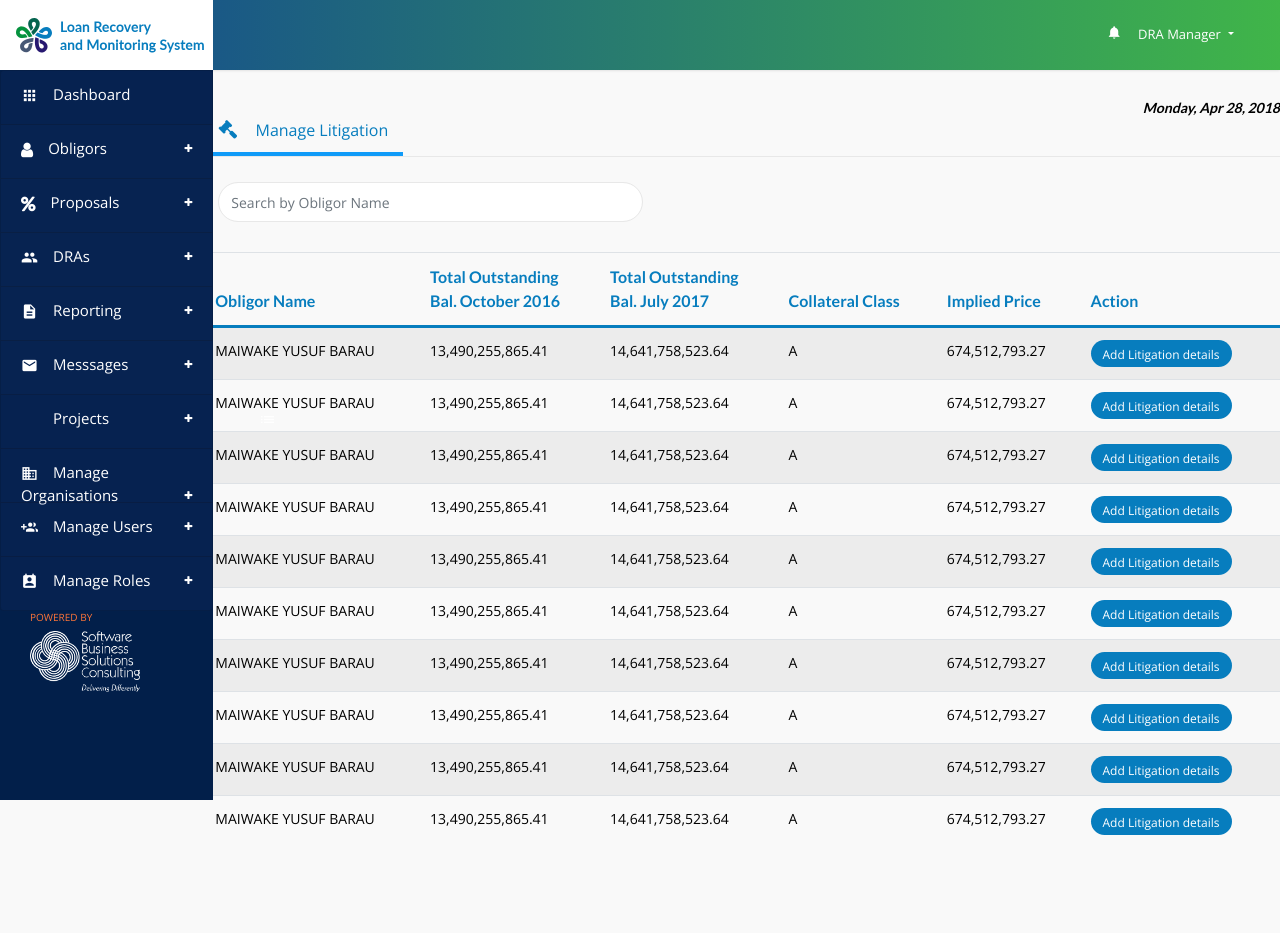
After one commit to 2kama/MyUI, a PHP site: page /legal_incoming.php in a window 1280 px wide. The commit adds this page. Run offline with PHP 8.4, Linux system fonts and the light colour scheme.

Commit message:
Kunle (Aug 15 - Wed)

```diff
--- /dev/null
+++ b/fcaal/legal_incoming.php
@@ -0,0 +1,173 @@
+<?php include("header.php"); ?>
+
+
+
+
+                <style>
+					body {
+						background: #f9f9f9;
+					}
+				</style>
+
+				<div class="container first">
+
+					<div class="row">
+
+						<div class="col-md-12 calendar">Monday, Apr 28, 2018</div>
+
+						<div class="col-md-12 pageHead">
+							<div class="topic">
+								<i class="fa fa-legal"></i> Manage Litigation
+							</div>
+						</div>
+
+					</div>
+
+
+
+					<div class="row">
+
+
+						<div class="col-md-12" style="padding-top: 25px;">
+
+							<div class="row">
+
+								<div class="col-md-5">
+                                    <input type="text" placeholder="Search by Obligor Name" class="form-control curve">
+                                </div>
+
+
+							</div>
+
+
+						</div>
+					</div>
+
+
+
+
+
+					<div class="row" style="padding-top: 30px;">
+
+						<div class="tableRow">
+
+
+							<table class="table table-striped">
+								<thead>
+									<tr>
+										<th>Obligor Name</th>
+										<th>Total Outstanding<br>  Bal. October 2016</th>
+										<th>Total Outstanding  <br>Bal. July 2017</th>
+                                        <th>Collateral Class</th>
+                                        <th>Implied Price</th>
+                                        <th>Action</th>
+									</tr>
+                                </thead>
+
+                                <tbody>
+                                    <tr>
+                                        <td>MAIWAKE YUSUF  BARAU</td>
+                                        <td> 13,490,255,865.41 </td>
+                                        <td> 14,641,758,523.64 </td>
+                                        <td>A</td>
+                                        <td> 674,512,793.27 </td>
+                                        <td><a href="manage_litigation"><button class="btn flowBtn2">Add Litigation details</button></a></td>
+                                    </tr>
+                                    <tr>
+                                        <td>MAIWAKE YUSUF  BARAU</td>
+                                        <td> 13,490,255,865.41 </td>
+                                        <td> 14,641,758,523.64 </td>
+                                        <td>A</td>
+                                        <td> 674,512,793.27 </td>
+                                        <td><button class="btn flowBtn2">Add Litigation details</button></td>
+                                    </tr>
+                                    <tr>
+                                        <td>MAIWAKE YUSUF  BARAU</td>
+                                        <td> 13,490,255,865.41 </td>
+                                        <td> 14,641,758,523.64 </td>
+                                        <td>A</td>
+                                        <td> 674,512,793.27 </td>
+                                        <td><button class="btn flowBtn2">Add Litigation details</button></td>
+                                    </tr>
+                                    <tr>
+                                        <td>MAIWAKE YUSUF  BARAU</td>
+                                        <td> 13,490,255,865.41 </td>
+                                        <td> 14,641,758,523.64 </td>
+                                        <td>A</td>
+                                        <td> 674,512,793.27 </td>
+                                        <td><button class="btn flowBtn2">Add Litigation details</button></td>
+                                    </tr>
+                                    <tr>
+                                        <td>MAIWAKE YUSUF  BARAU</td>
+                                        <td> 13,490,255,865.41 </td>
+                                        <td> 14,641,758,523.64 </td>
+                                        <td>A</td>
+                                        <td> 674,512,793.27 </td>
+                                        <td><button class="btn flowBtn2">Add Litigation details</button></td>
+                                    </tr>
+                                    <tr>
+                                        <td>MAIWAKE YUSUF  BARAU</td>
+                                        <td> 13,490,255,865.41 </td>
+                                        <td> 14,641,758,523.64 </td>
+                                        <td>A</td>
+                                        <td> 674,512,793.27 </td>
+                                        <td><button class="btn flowBtn2">Add Litigation details</button></td>
+                                    </tr>
+                                    <tr>
+                                        <td>MAIWAKE YUSUF  BARAU</td>
+                                        <td> 13,490,255,865.41 </td>
+                                        <td> 14,641,758,523.64 </td>
+                                        <td>A</td>
+                                        <td> 674,512,793.27 </td>
+                                        <td><button class="btn flowBtn2">Add Litigation details</button></td>
+                                    </tr>
+                                    <tr>
+                                        <td>MAIWAKE YUSUF  BARAU</td>
+                                        <td> 13,490,255,865.41 </td>
+                                        <td> 14,641,758,523.64 </td>
+                                        <td>A</td>
+                                        <td> 674,512,793.27 </td>
+                                        <td><button class="btn flowBtn2">Add Litigation details</button></td>
+                                    </tr>
+                                    <tr>
+                                        <td>MAIWAKE YUSUF  BARAU</td>
+                                        <td> 13,490,255,865.41 </td>
+                                        <td> 14,641,758,523.64 </td>
+                                        <td>A</td>
+                                        <td> 674,512,793.27 </td>
+                                        <td><button class="btn flowBtn2">Add Litigation details</button></td>
+                                    </tr>
+                                    <tr>
+                                        <td>MAIWAKE YUSUF  BARAU</td>
+                                        <td> 13,490,255,865.41 </td>
+                                        <td> 14,641,758,523.64 </td>
+                                        <td>A</td>
+                                        <td> 674,512,793.27 </td>
+                                        <td><button class="btn flowBtn2">Add Litigation details</button></td>
+                                    </tr>
+                                </tbody>
+
+
+                            </table>
+
+                        </div>
+
+                    </div>
+
+
+
+
+
+
+
+
+
+
+
+                    </div>
+
+
+
+
+
+<?php include("footer.php"); ?>
```
Also changed, not shown: fcaal/css/main.css (+35 -0 lines), fcaal/manage_litigation.php (added, +151 -0 lines), 1 other file.
